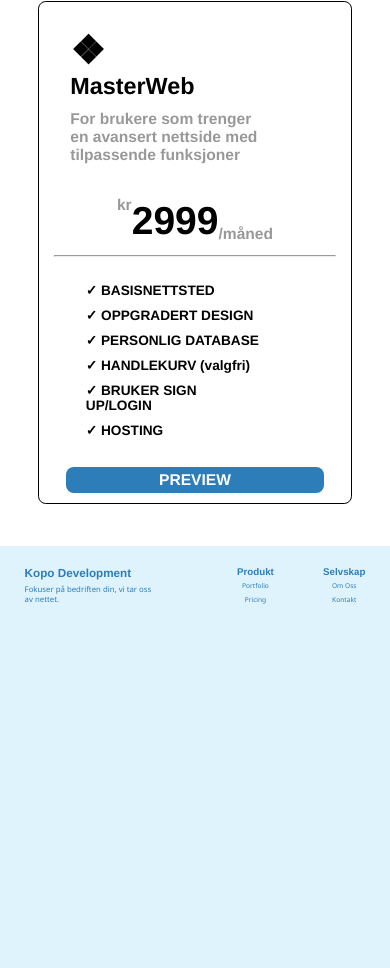
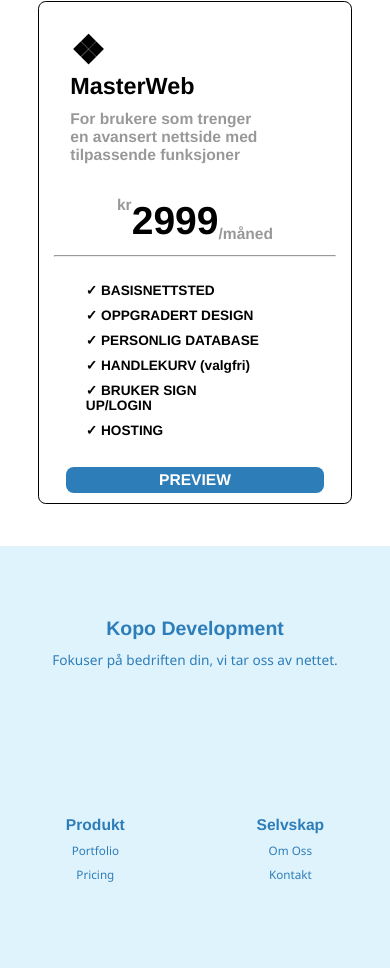
Before and after one commit to Tigua002/Kopo-Dev, a plain HTML site: page client/index/index.html in a window 390 px wide. Shown: the part 2985-3953 px from the top of the page. Drawn offline with nearby package versions, Linux system fonts and the light colour scheme.

Commit message:
Mobile Footer Update

```diff
--- a/client/index/script.js
+++ b/client/index/script.js
@@ -24,8 +24,6 @@ function changeToMonth() {
     year.style.backgroundColor = "#DFF3FD"
     year.style.color = "#2D7DB8"
 }
-console.log("hello");
-
 year.addEventListener("click", changeToYear)
 month.addEventListener("click", changeToMonth)
 
--- a/client/style.css
+++ b/client/style.css
@@ -937,4 +937,34 @@ html {
     #closeNav{
         color: #2D7DB8;
     }
+    .footer{
+        flex-wrap: wrap;
+    }
+    .kopoInfo{
+        width: 100%;
+        margin: 0%;
+        height: auto;
+        display: flex;
+        justify-content: center;
+        align-items: center;
+        margin-top: 3vw;
+    }
+    .kopoInfoTitle{
+        font-size: 5vw;
+    }
+    .kopoInfoText{
+        width: auto;
+        font-size: 3.5vw;
+    }
+    .kopoOther{
+        margin-top: 10vw;
+        height: auto;
+        margin-bottom: 10vw;
+    }
+    .kopoTitle{
+        font-size: 4vw;
+    }
+    .kopoTekst{
+        font-size: 3vw;
+    }
 }
```
